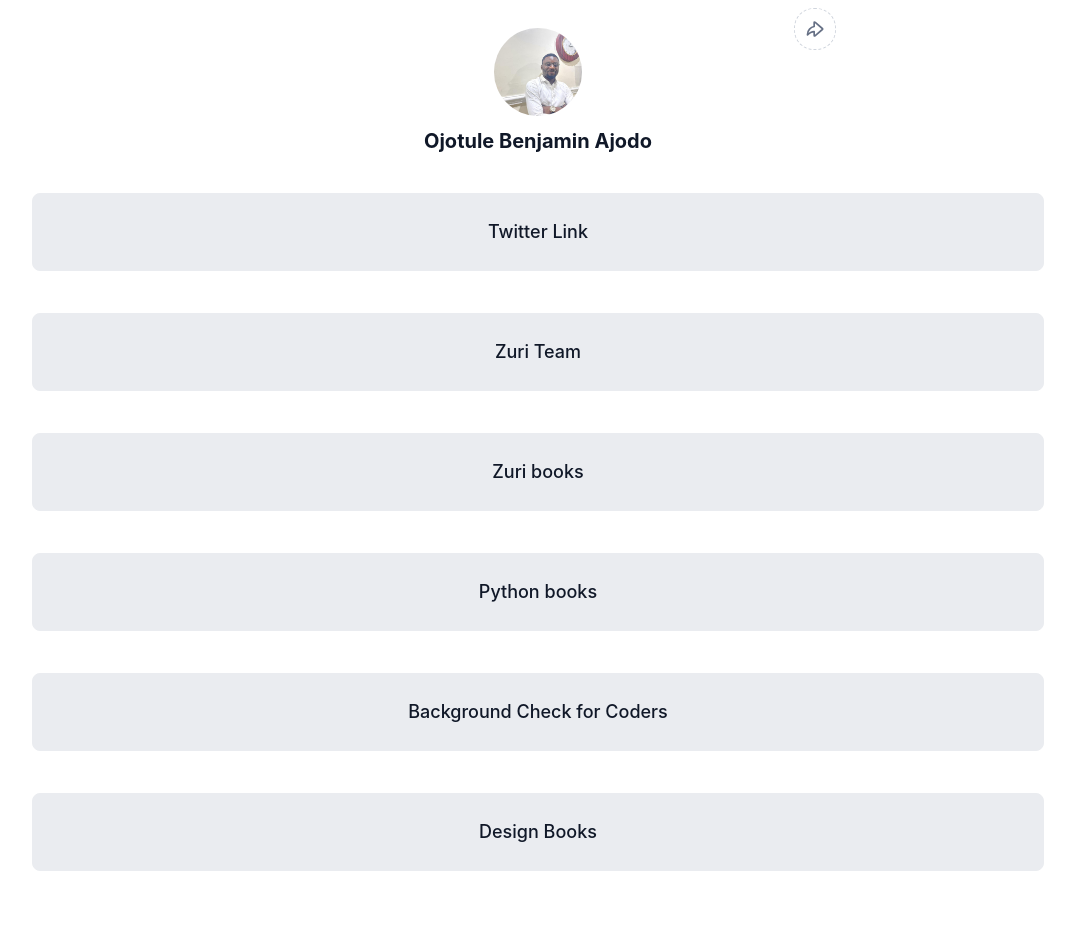
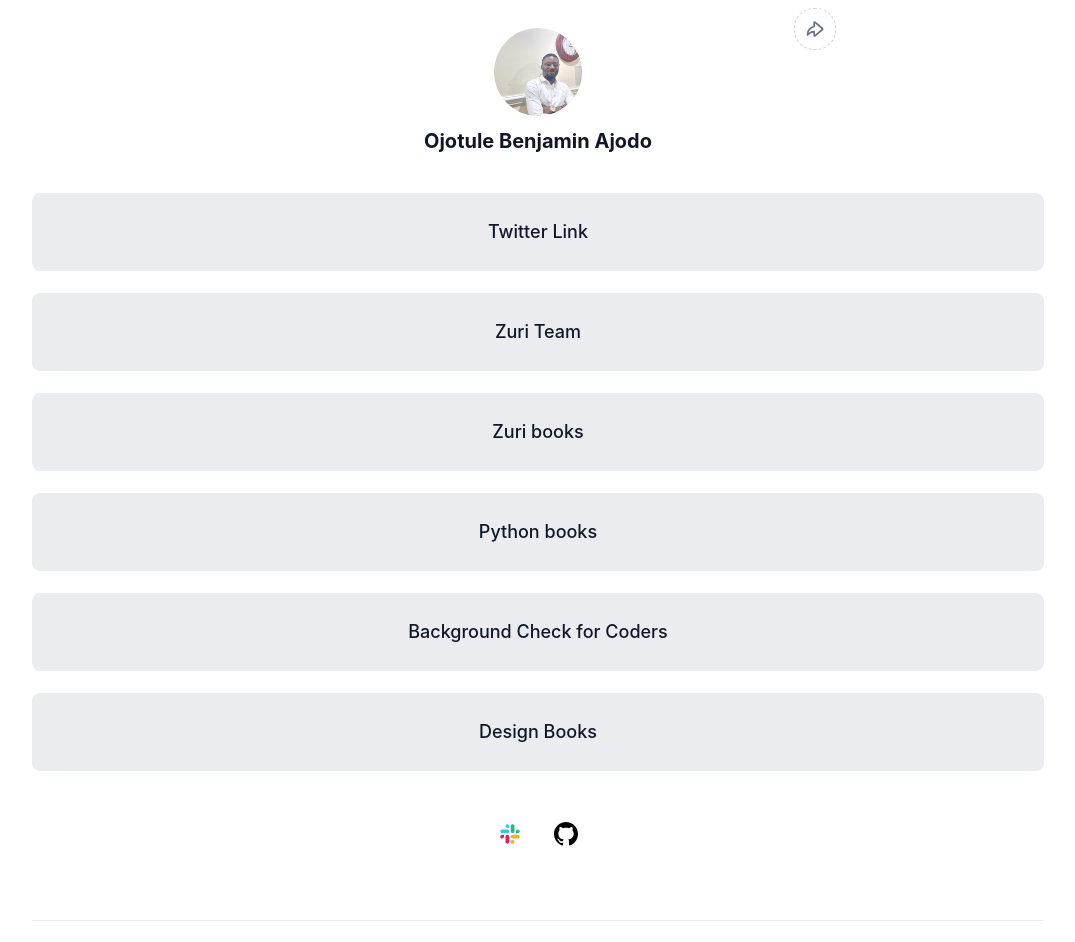
Before and after one commit to Ojotule-Benjamin/linktree-hngi9, a React (Create React App) app: page / in a window 1280 px wide. Shown: the top 942 px of the page, without its empty margins (102-1177 px from the left). Built offline with nearby package versions, Linux system fonts and the light colour scheme.

Commit message:
final correction

```diff
--- a/src/components/SocialSection.jsx
+++ b/src/components/SocialSection.jsx
@@ -6,8 +6,23 @@
   return (
     <div className="socialContainer">
       <div className="socialItems">
-        <SlackIconSvg />
-        <GithubIconSvg />
+        <a
+          id="slack"
+          href="https://app.slack.com/client/T042F7V19Q8/C041JU70S5U/rimeto_profile/U048BCB1N6Q"
+          target={"_blank"}
+          rel="noreferrer"
+        >
+          <SlackIconSvg />
+        </a>
+
+        <a
+          id="slack"
+          href="https://github.com/Ojotule-Benjamin"
+          target={"_blank"}
+          rel="noreferrer"
+        >
+          <GithubIconSvg />
+        </a>
       </div>
     </div>
   );
--- a/src/components/linkSection.scss
+++ b/src/components/linkSection.scss
@@ -24,7 +24,7 @@
     flex-direction: row;
     justify-content: center;
     align-items: center;
-    gap: 12px;
+    //gap: 12px;
     width: 100%;
     height: 68px;
     margin-bottom: 20px;
@@ -35,6 +35,7 @@
       display: flex;
       align-items: center;
       justify-content: center;
+      margin-bottom: 0;
     }
 
     a {
```
